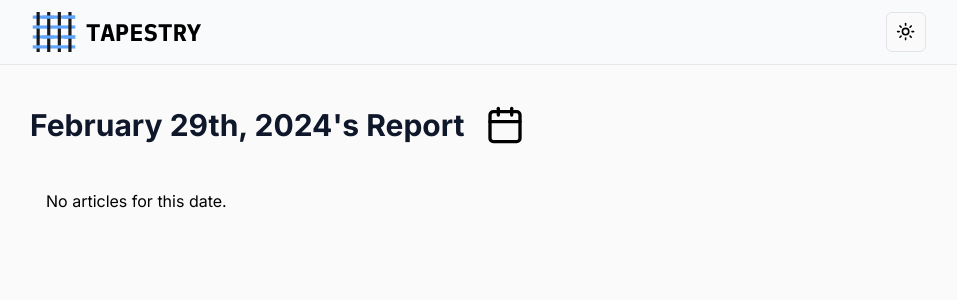
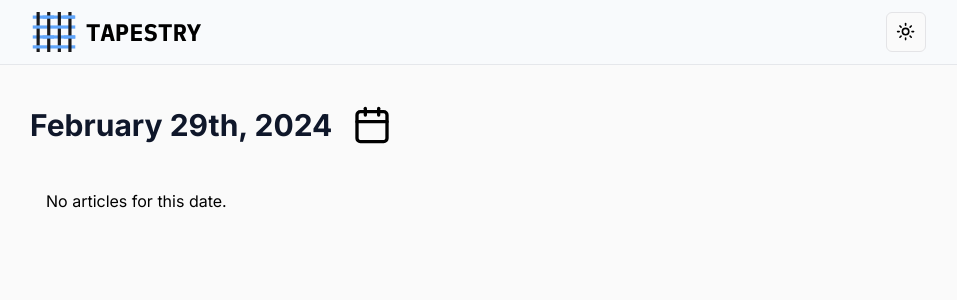
Before and after one commit to edis0n-zhang/Tapestry, a Next.js app in the folder frontend/: page /2024-02-29 in a window 1280 px wide. Shown: the top 300 px of the page, without its empty margins (162-1119 px from the left). Built offline with nearby package versions, Linux system fonts and the light colour scheme; no server answers; the database is empty.

Commit message:
datepicker bug fix

```diff
--- a/frontend/src/components/DatePicker.tsx
+++ b/frontend/src/components/DatePicker.tsx
@@ -36,7 +36,7 @@ export function DatePicker() {
     <Popover>
       <div className="flex items-center justify-between md:justify-normal">
         <div className="text-2xl font-semibold md:text-3xl md:font-bold dark:text-slate-100  text-slate-900">
-          <span>{formattedDisplayDate}'s Report</span>
+          <span>{formattedDisplayDate}</span>
         </div>
         <PopoverTrigger asChild>
           <Button
```
